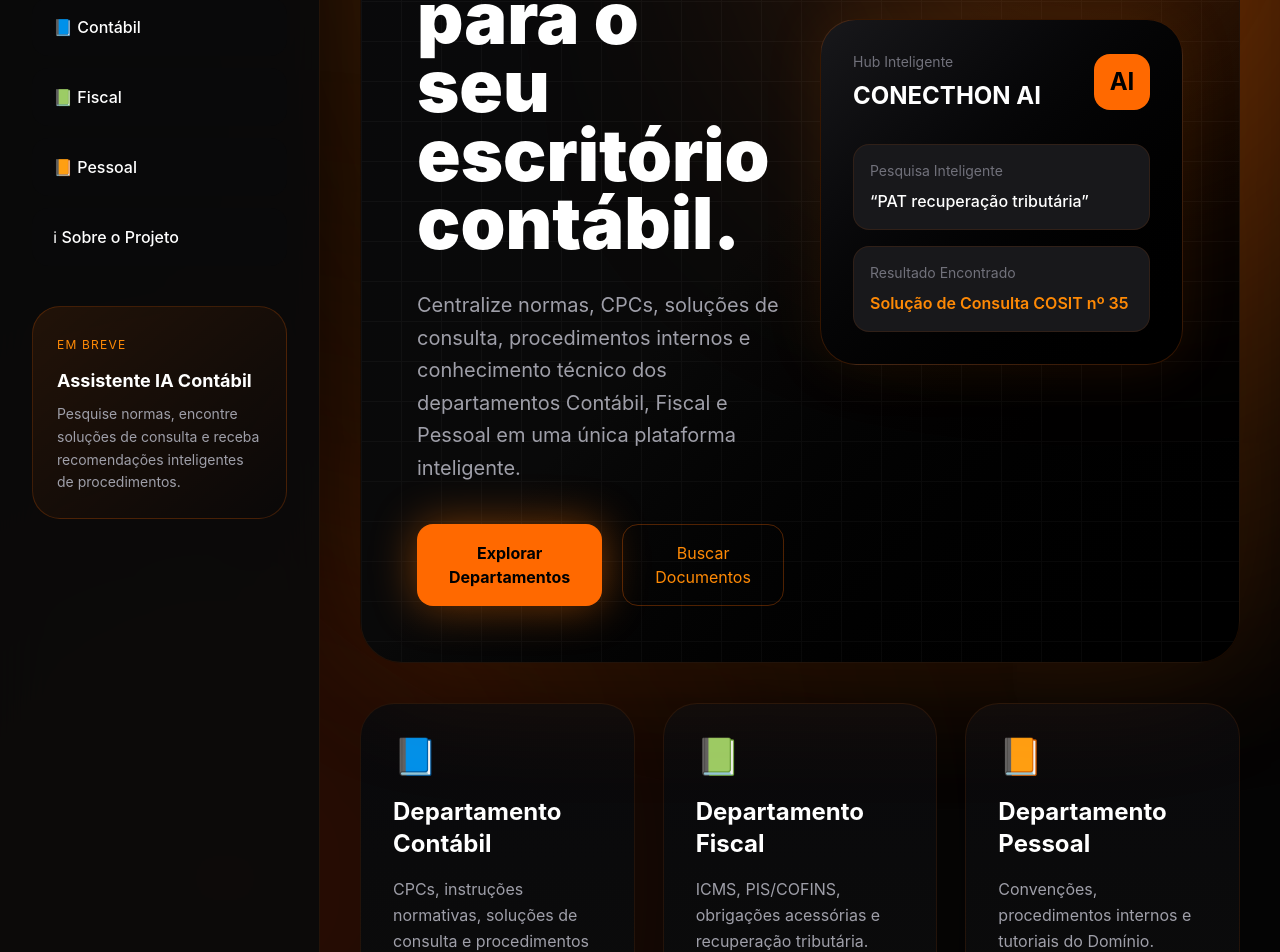
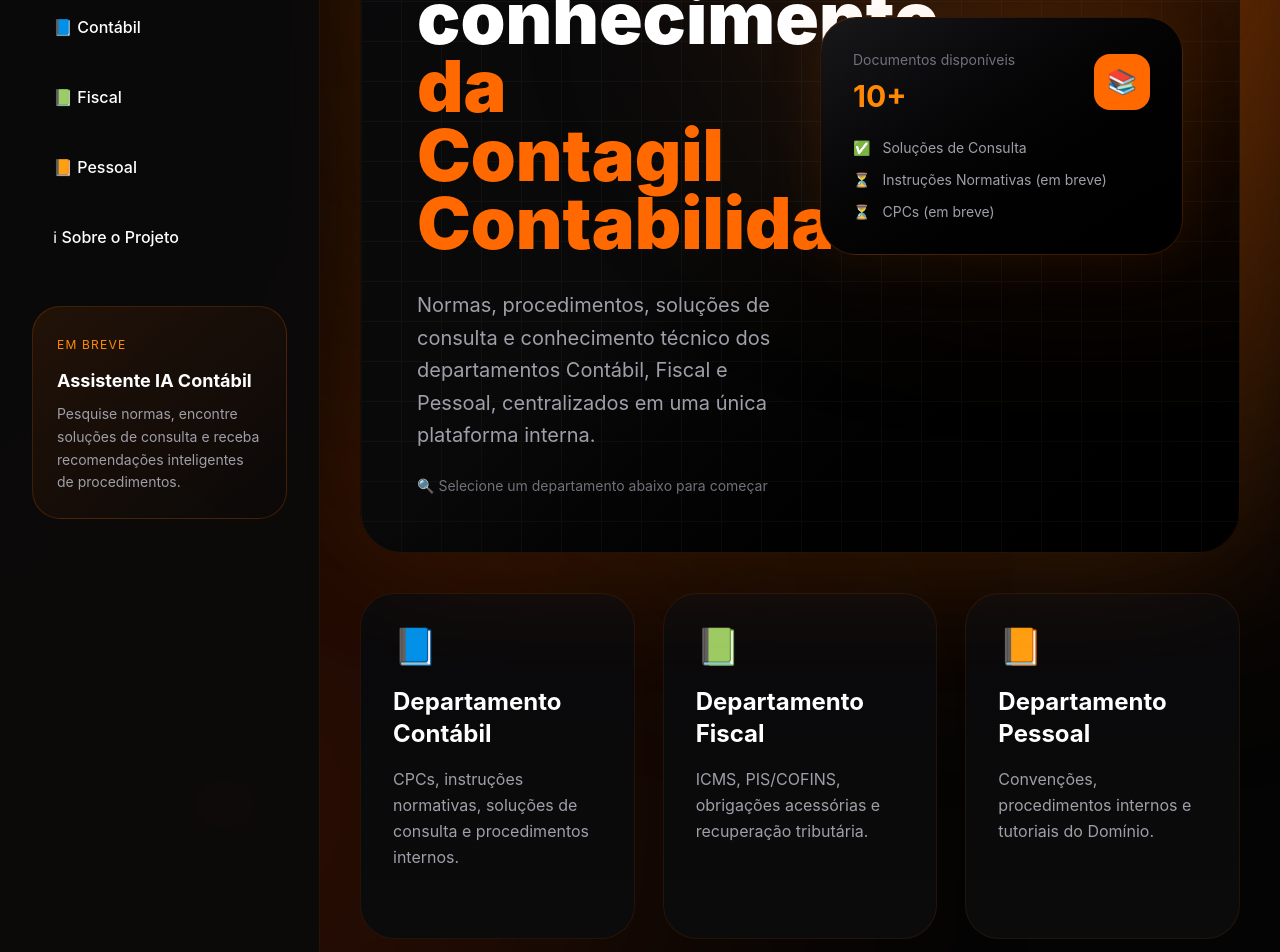
Before and after one commit to matheuselan1921-alt/conecthon, a React (Vite) app: page / in a window 1280 px wide. Shown: the part 320-1272 px from the top of the page. Built offline with nearby package versions, Linux system fonts and the light colour scheme.

Commit message:
ajusta hero do Dashboard para Contagil Contabilidade

```diff
--- a/src/pages/Dashboard.jsx
+++ b/src/pages/Dashboard.jsx
@@ -3,20 +3,20 @@
     {
       titulo: "Departamento Contábil",
       icon: "📘",
-      desc:
-        "CPCs, instruções normativas, soluções de consulta e procedimentos internos.",
+      desc: "CPCs, instruções normativas, soluções de consulta e procedimentos internos.",
+      rota: "/contabil"
     },
     {
       titulo: "Departamento Fiscal",
       icon: "📗",
-      desc:
-        "ICMS, PIS/COFINS, obrigações acessórias e recuperação tributária.",
+      desc: "ICMS, PIS/COFINS, obrigações acessórias e recuperação tributária.",
+      rota: "/fiscal"
     },
     {
       titulo: "Departamento Pessoal",
       icon: "📙",
-      desc:
-        "Convenções, procedimentos internos e tutoriais do Domínio.",
+      desc: "Convenções, procedimentos internos e tutoriais do Domínio.",
+      rota: "/pessoal"
     },
   ]
 
@@ -37,75 +37,47 @@
           {/* LEFT */}
           <div>
             <span className="inline-flex px-5 py-2 rounded-full border border-orange-500/20 bg-orange-500/10 text-orange-400 text-sm tracking-wide">
-              Inteligência contábil centralizada
+              Contagil Contabilidade
             </span>
 
             <h1 className="text-7xl font-black mt-8 leading-[0.95]">
-              O hub
-              <span className="text-orange-500"> inteligente </span>
-              para o seu escritório contábil.
+              Central de conhecimento
+              <span className="text-orange-500"> da Contagil Contabilidade</span>
             </h1>
 
             <p className="text-zinc-400 text-xl mt-8 max-w-2xl leading-relaxed">
-              Centralize normas, CPCs, soluções de consulta,
-              procedimentos internos e conhecimento técnico
-              dos departamentos Contábil, Fiscal e Pessoal
-              em uma única plataforma inteligente.
+              Normas, procedimentos, soluções de consulta e conhecimento técnico
+              dos departamentos Contábil, Fiscal e Pessoal, centralizados em uma
+              única plataforma interna.
             </p>
 
-            <div className="flex gap-5 mt-10">
-              <button className="px-8 py-4 rounded-2xl bg-orange-500 text-black font-bold shadow-[0_0_45px_rgba(255,115,0,0.45)] hover:scale-105 transition duration-300">
-                Explorar Departamentos
-              </button>
-
-              <button className="px-8 py-4 rounded-2xl border border-orange-500/30 text-orange-400 hover:bg-orange-500/10 transition duration-300">
-                Buscar Documentos
-              </button>
-            </div>
+            <p className="text-zinc-500 text-sm mt-6">
+              🔍 Selecione um departamento abaixo para começar
+            </p>
           </div>
 
-          {/* RIGHT */}
+          {/* RIGHT - Card de informações */}
           <div className="relative">
             <div className="rounded-[36px] border border-orange-500/20 bg-gradient-to-br from-zinc-900 to-black p-8 shadow-[0_0_60px_rgba(255,115,0,0.10)]">
-
               <div className="flex justify-between items-center">
                 <div>
-                  <p className="text-zinc-500 text-sm">
-                    Hub Inteligente
-                  </p>
-
-                  <h3 className="text-2xl font-bold mt-2">
-                    CONECTHON AI
-                  </h3>
+                  <p className="text-zinc-500 text-sm">Documentos disponíveis</p>
+                  <h3 className="text-3xl font-bold mt-2 text-orange-400">10+</h3>
                 </div>
-
                 <div className="w-14 h-14 rounded-2xl bg-orange-500 flex items-center justify-center text-black text-2xl font-bold">
-                  AI
+                  📚
                 </div>
               </div>
-
-              <div className="mt-8 space-y-4">
-
-                <div className="rounded-2xl bg-zinc-900 border border-orange-500/10 p-4">
-                  <p className="text-zinc-500 text-sm">
-                    Pesquisa Inteligente
-                  </p>
-
-                  <p className="mt-2 font-medium">
-                    “PAT recuperação tributária”
-                  </p>
+              <div className="mt-6 space-y-3">
+                <div className="flex items-center gap-3 text-zinc-400 text-sm">
+                  <span>✅</span> Soluções de Consulta
                 </div>
-
-                <div className="rounded-2xl bg-zinc-900 border border-orange-500/10 p-4">
-                  <p className="text-zinc-500 text-sm">
-                    Resultado Encontrado
-                  </p>
-
-                  <p className="mt-2 text-orange-400 font-semibold">
-                    Solução de Consulta COSIT nº 35
-                  </p>
+                <div className="flex items-center gap-3 text-zinc-400 text-sm">
+                  <span>⏳</span> Instruções Normativas (em breve)
                 </div>
-
+                <div className="flex items-center gap-3 text-zinc-400 text-sm">
+                  <span>⏳</span> CPCs (em breve)
+                </div>
               </div>
             </div>
           </div>
@@ -115,9 +87,10 @@
       {/* DEPARTAMENTOS */}
       <section className="mt-10 grid grid-cols-1 md:grid-cols-3 gap-7">
         {departamentos.map((dep) => (
-          <div
+          <a
             key={dep.titulo}
-            className="rounded-[34px] border border-orange-500/10 bg-gradient-to-b from-zinc-950 to-[#0b0b0b] p-8 hover:border-orange-500/40 transition-all duration-300"
+            href={dep.rota}
+            className="rounded-[34px] border border-orange-500/10 bg-gradient-to-b from-zinc-950 to-[#0b0b0b] p-8 hover:border-orange-500/40 hover:scale-[1.02] transition-all duration-300 cursor-pointer block"
           >
             <div className="text-4xl">
               {dep.icon}
@@ -130,7 +103,11 @@
             <p className="text-zinc-400 mt-4 leading-relaxed">
               {dep.desc}
             </p>
-          </div>
+
+            <div className="mt-4 text-orange-400 text-sm opacity-0 group-hover:opacity-100 transition">
+              Clique para acessar →
+            </div>
+          </a>
         ))}
       </section>
     </div>
```
